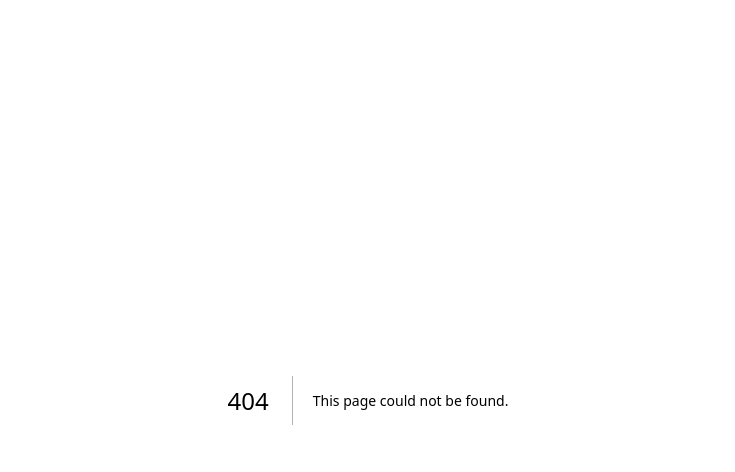
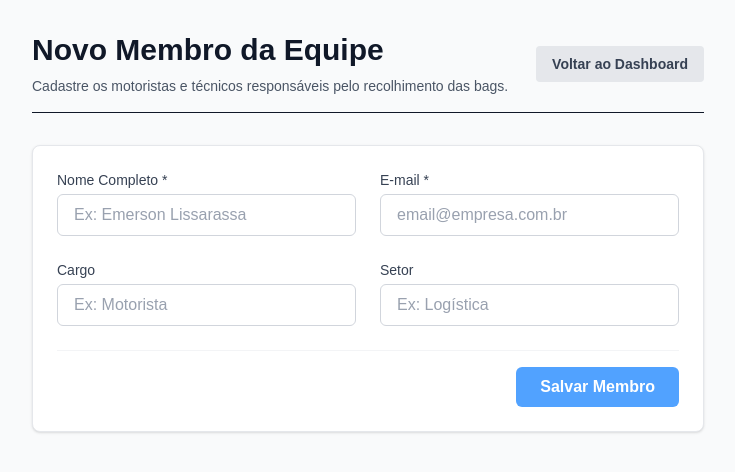
Before and after one commit to KorujaSedex123/mig-recicla-frontend, a Next.js app: page /funcionarios in a window 1280 px wide. Before the commit this address had no page. Shown: the top 472 px of the page, without its empty margins (272-1007 px from the left). Built offline with nearby package versions, Linux system fonts and the light colour scheme; no server answers.

Commit message:
cadastro de funcionario

```diff
--- /dev/null
+++ b/src/app/funcionarios/page.tsx
@@ -0,0 +1,149 @@
+"use client";
+
+import { useState } from "react";
+import Link from "next/link";
+import { useAuth } from "@clerk/nextjs";
+
+export default function CadastroFuncionario() {
+  const { getToken } = useAuth();
+
+  // Atualizado com todos os campos exigidos pela API Java
+  const [formData, setFormData] = useState({
+    nome: "",
+    email: "",
+    cargo: "",
+    setor: "",
+  });
+
+  const [mensagem, setMensagem] = useState({ texto: "", tipo: "" });
+  const [loading, setLoading] = useState(false);
+
+  const handleChange = (e: React.ChangeEvent<HTMLInputElement>) => {
+    setFormData({ ...formData, [e.target.name]: e.target.value });
+  };
+
+  const handleSubmit = async (e: React.FormEvent) => {
+    e.preventDefault();
+    setLoading(true);
+    setMensagem({ texto: "", tipo: "" });
+
+    try {
+      const token = await getToken();
+
+      const res = await fetch("http://localhost:8080/api/funcionarios", {
+        method: "POST",
+        headers: {
+          "Content-Type": "application/json",
+          "Authorization": `Bearer ${token}`
+        },
+        body: JSON.stringify(formData),
+      });
+
+      if (res.ok) {
+        setMensagem({ texto: "Membro da equipe cadastrado com sucesso!", tipo: "sucesso" });
+        // Limpa todos os campos após o cadastro
+        setFormData({ nome: "", email: "", cargo: "", setor: "" });
+      } else {
+        setMensagem({ texto: "Erro ao cadastrar funcionário. Verifique se o e-mail já existe.", tipo: "erro" });
+      }
+    } catch (error) {
+      console.error("Erro:", error);
+      setMensagem({ texto: "Erro de conexão com o servidor.", tipo: "erro" });
+    } finally {
+      setLoading(false);
+    }
+  };
+
+  return (
+    <div className="min-h-screen bg-gray-50 p-8 font-sans text-gray-900">
+      <div className="max-w-2xl mx-auto">
+        <header className="mb-8 flex justify-between items-center border-b pb-4">
+          <div>
+            <h1 className="text-3xl font-bold text-gray-900">Novo Membro da Equipe</h1>
+            <p className="text-gray-600 mt-2 text-sm">
+              Cadastre os motoristas e técnicos responsáveis pelo recolhimento das bags.
+            </p>
+          </div>
+          <Link href="/" className="px-4 py-2 bg-gray-200 text-gray-700 rounded hover:bg-gray-300 transition-colors text-sm font-semibold">
+            Voltar ao Dashboard
+          </Link>
+        </header>
+
+        <main className="bg-white shadow-sm border border-gray-200 rounded-lg p-6">
+          {mensagem.texto && (
+            <div className={`mb-6 p-4 rounded-md ${mensagem.tipo === "sucesso" ? "bg-green-50 text-green-800 border border-green-200" : "bg-red-50 text-red-800 border border-red-200"}`}>
+              {mensagem.texto}
+            </div>
+          )}
+
+          <form onSubmit={handleSubmit} className="space-y-6">
+
+            <div className="grid grid-cols-1 md:grid-cols-2 gap-6">
+              <div>
+                <label className="block text-sm font-medium text-gray-700 mb-1">Nome Completo *</label>
+                <input
+                  type="text"
+                  name="nome"
+                  required
+                  value={formData.nome}
+                  onChange={handleChange}
+                  className="w-full px-4 py-2 bg-white text-gray-900 placeholder-gray-400 border border-gray-300 rounded-md focus:ring-blue-500 focus:border-blue-500 outline-none transition-colors"
+                  placeholder="Ex: Emerson Lissarassa"
+                />
+              </div>
+
+              <div>
+                <label className="block text-sm font-medium text-gray-700 mb-1">E-mail *</label>
+                <input
+                  type="email"
+                  name="email"
+                  required
+                  value={formData.email}
+                  onChange={handleChange}
+                  className="w-full px-4 py-2 bg-white text-gray-900 placeholder-gray-400 border border-gray-300 rounded-md focus:ring-blue-500 focus:border-blue-500 outline-none transition-colors"
+                  placeholder="email@empresa.com.br"
+                />
+              </div>
+            </div>
+
+            <div className="grid grid-cols-1 md:grid-cols-2 gap-6">
+              <div>
+                <label className="block text-sm font-medium text-gray-700 mb-1">Cargo</label>
+                <input
+                  type="text"
+                  name="cargo"
+                  value={formData.cargo}
+                  onChange={handleChange}
+                  className="w-full px-4 py-2 bg-white text-gray-900 placeholder-gray-400 border border-gray-300 rounded-md focus:ring-blue-500 focus:border-blue-500 outline-none transition-colors"
+                  placeholder="Ex: Motorista"
+                />
+              </div>
+
+              <div>
+                <label className="block text-sm font-medium text-gray-700 mb-1">Setor</label>
+                <input
+                  type="text"
+                  name="setor"
+                  value={formData.setor}
+                  onChange={handleChange}
+                  className="w-full px-4 py-2 bg-white text-gray-900 placeholder-gray-400 border border-gray-300 rounded-md focus:ring-blue-500 focus:border-blue-500 outline-none transition-colors"
+                  placeholder="Ex: Logística"
+                />
+              </div>
+            </div>
+
+            <div className="pt-4 border-t border-gray-100 flex justify-end">
+              <button
+                type="submit"
+                disabled={loading || !formData.nome || !formData.email}
+                className="px-6 py-2 bg-blue-600 text-white font-semibold rounded-md hover:bg-blue-700 transition-colors shadow-none disabled:bg-blue-400"
+              >
+                {loading ? "Salvando..." : "Salvar Membro"}
+              </button>
+            </div>
+          </form>
+        </main>
+      </div>
+    </div>
+  );
+}
--- a/src/app/page.tsx
+++ b/src/app/page.tsx
@@ -159,6 +159,9 @@
           </p>
         </div>
         <div className="flex gap-4 items-center">
+          <Link href="/funcionarios" className="px-4 py-2 bg-white border border-gray-300 text-gray-700 rounded hover:bg-gray-50 text-sm font-semibold transition-colors">
+            + Equipe
+          </Link>
           <Link href="/clientes" className="px-4 py-2 bg-white border border-gray-300 text-gray-700 rounded hover:bg-gray-50 text-sm font-semibold transition-colors">
             + Novo Cliente
           </Link>
```
